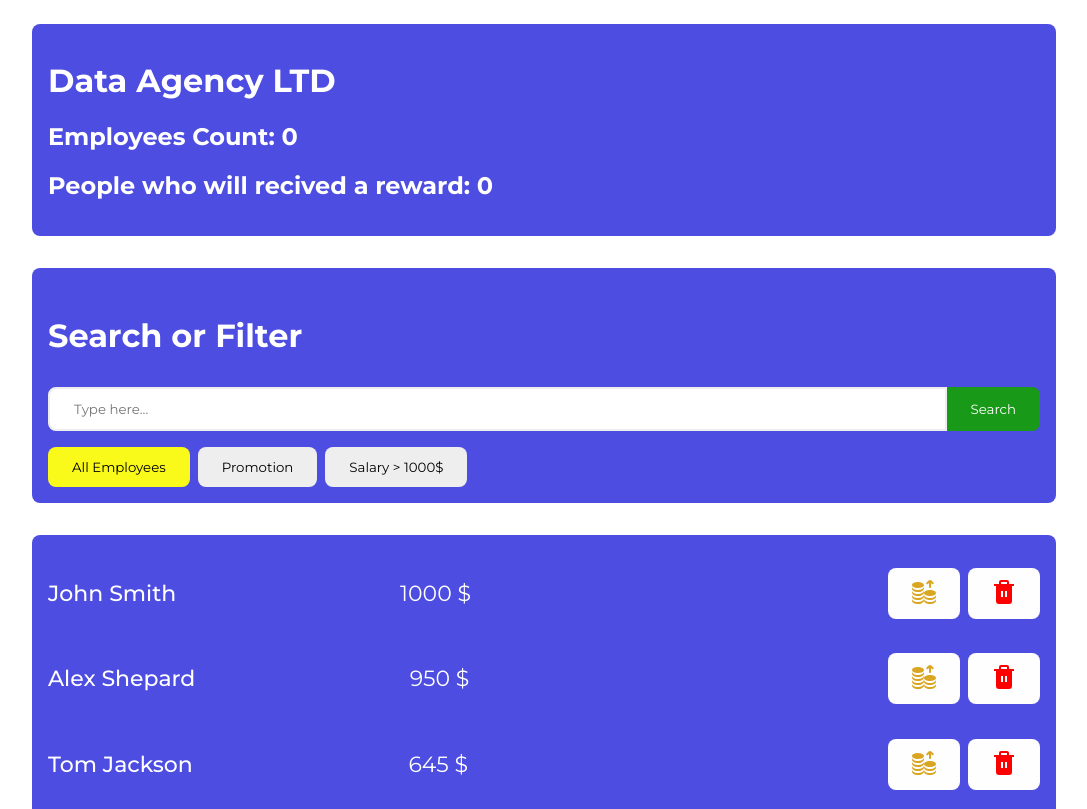
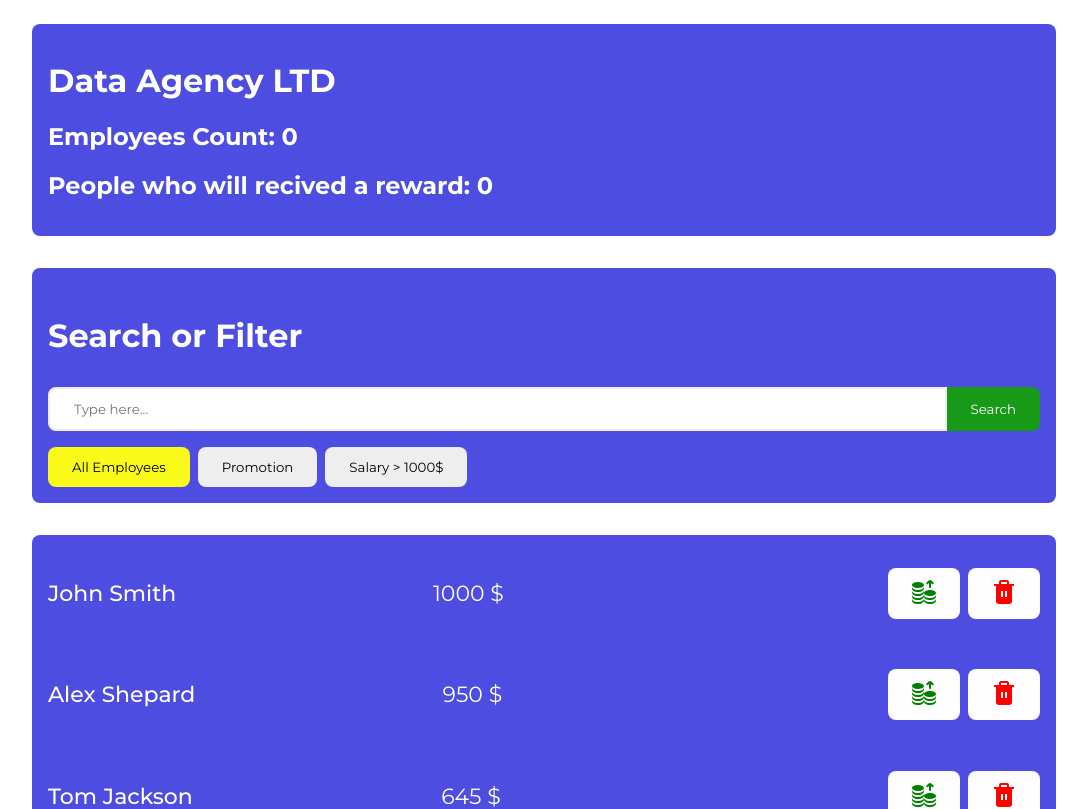
Before and after one commit to samilessons/employee, a React (Create React App) app: page / in a window 1280 px wide. Shown: the top 809 px of the page, without its empty margins (96-1183 px from the left). Built offline with nearby package versions, Linux system fonts and the light colour scheme.

Commit message:
added state in our app and all componnents we changed to class component

```diff
--- a/src/components/app-employees/app-employee-item/app-employee-item.css
+++ b/src/components/app-employees/app-employee-item/app-employee-item.css
@@ -2,6 +2,8 @@
   display: flex;
   justify-content: space-between;
   align-items: center;
+  cursor: pointer;
+  margin-bottom: 16px;
 
   .employee-name {
     font-size: 22px;
@@ -13,6 +15,7 @@
     border: none;
     color: #fff;
     font-size: 22px;
+    width: 20%;
   }
 
   .employee-btns {
@@ -29,6 +32,16 @@
         width: 24px;
         height: 24px;
       }
+
+      &.fav {
+        display: none;
+      }
+    }
+  }
+
+  &.increased {
+    .employee-name, .employee-salary {
+      color: gold;
     }
   }
 }
--- a/src/components/app-employees/app-employee-item/app-employee-item.jsx
+++ b/src/components/app-employees/app-employee-item/app-employee-item.jsx
@@ -1,13 +1,35 @@
+import { Component } from "react"
 import "./app-employee-item.css"
 
-export default function AppEmployeeItem({name, salary}) {
+export default class AppEmployeeItem extends Component {
+  constructor(props) {
+    super(props);
+    this.state = {
+      increase: false
+    }
+  }
+
+  onIncrease = () => {
+    this.setState(({ increase }) => ({
+      increase: !increase
+    }));
+  }
+
+  render() {
+    const { name, salary } = this.props;
+    const { increase } = this.state;
+
+    let classes = "app-employee-item";
+
+    if (increase) classes += " increased";
+
     return (
-    <div className="app-employee-item">
+      <div className={classes}>
         <h4 className="employee-name">{name}</h4>
         <input type="text" className="employee-salary" defaultValue={salary + " $"} />
         <div className="employee-btns">
-        <button>
-          <svg fill="goldenrod" xmlns="http://www.w3.org/2000/svg" viewBox="0 0 24 24">
+          <button onClick={this.onIncrease}>
+            <svg fill="green" xmlns="http://www.w3.org/2000/svg" viewBox="0 0 24 24">
               <path d="M0,5c0-1.657,2.686-3,6-3s6,1.343,6,3-2.686,3-6,3S0,6.657,0,5Zm6,11c3.421,0,6-1.505,6-3.5v-2c0,1.971-2.5,3.5-6,3.5S0,12.471,0,10.5v2c0,1.995,2.579,3.5,6,3.5Zm0-4c3.421,0,6-1.505,6-3.5v-2c0,1.971-2.5,3.5-6,3.5S0,8.471,0,6.5v2c0,1.995,2.579,3.5,6,3.5Zm12,4c3.314,0,6-1.343,6-3s-2.686-3-6-3-6,1.343-6,3,2.686,3,6,3Zm0,6c-3.5,0-6-1.529-6-3.5,0,1.971-2.5,3.5-6,3.5s-6-1.529-6-3.5v2c0,1.995,2.579,3.5,6,3.5s6-1.505,6-3.5c0,1.995,2.579,3.5,6,3.5s6-1.505,6-3.5v-2c0,1.971-2.5,3.5-6,3.5Zm0-4c-3.5,0-6-1.529-6-3.5,0,1.971-2.5,3.5-6,3.5S0,16.471,0,14.5v2c0,1.995,2.579,3.5,6,3.5s6-1.505,6-3.5c0,1.995,2.579,3.5,6,3.5s6-1.505,6-3.5v-2c0,1.971-2.5,3.5-6,3.5Zm-2.7-13.75c.254,0,.508-.096,.702-.289l.998-.981V7c0,.552,.447,1,1,1s1-.448,1-1V2.99l1.003,.976c.396,.385,1.028,.376,1.414-.019,.385-.396,.377-1.029-.02-1.414l-2.003-1.951c-.779-.775-2.041-.775-2.812-.004l-1.984,1.959c-.394,.388-.397,1.021-.01,1.414,.196,.198,.454,.297,.712,.297Z" />
             </svg>
           </button>
@@ -16,7 +38,13 @@ export default function AppEmployeeItem({name, salary}) {
               <path d="M17,4V2a2,2,0,0,0-2-2H9A2,2,0,0,0,7,2V4H2V6H4V21a3,3,0,0,0,3,3H17a3,3,0,0,0,3-3V6h2V4ZM11,17H9V11h2Zm4,0H13V11h2ZM15,4H9V2h6Z" />
             </svg>
           </button>
+          <button className="fav">
+            <svg fill="gold" xmlns="http://www.w3.org/2000/svg" viewBox="0 0 24 24">
+              <path d="M4.982,24,3.66,23l2.394-7.261L0,11.731V10H7.946l2.162-7h1.784l2.162,7H22v1.724l-6.056,4.119,2.438,7.175-1.391.961L11,19.348ZM17.827,7.926l-.481-.362.869-2.717L16,3.615V3h2.9l.785-3h.647l.784,3H24v.611L21.8,4.884l.884,2.686-.5.349L20.01,6.238Z" />
+            </svg>
+          </button>
         </div>
       </div>
     );
   }
+}
--- a/src/components/app-employees/app-employee-list/app-employee-list.jsx
+++ b/src/components/app-employees/app-employee-list/app-employee-list.jsx
@@ -1,6 +1,9 @@
+import { Component } from "react";
 import AppEmployeeItem from "../app-employee-item/app-employee-item";
 
-export default function AppEmployeeList({ data }) {
+export default class AppEmployeeList extends Component {
+  render() {
+    const { data } = this.props;
     const employees = data.map(item => {
       return <AppEmployeeItem key={item.id} {...item} />;
     });
@@ -11,3 +14,4 @@ export default function AppEmployeeList({ data }) {
       </div>
     );
   }
+}
--- a/src/components/app-filter/app-filter.jsx
+++ b/src/components/app-filter/app-filter.jsx
@@ -1,6 +1,8 @@
+import { Component } from "react";
 import "./app-filter.css";
 
-export default function AppFilter() {
+export default class AppFilter extends Component {
+  render() {
     return (
       <div className="app-filter">
         <button className="active_btn" type="button">All Employees</button>
@@ -9,3 +11,4 @@ export default function AppFilter() {
       </div>
     );
   }
+}
--- a/src/components/app-info/app-info.jsx
+++ b/src/components/app-info/app-info.jsx
@@ -1,6 +1,8 @@
+import { Component } from "react";
 import "./app-info.css"
 
-export default function AppInfo() {
+export default class AppInfo extends Component {
+  render() {
     return (
       <div className="app-info block">
         <h1>Data Agency LTD</h1>
@@ -9,3 +11,4 @@ export default function AppInfo() {
       </div>
     );
   }
+}
--- a/src/components/app-search/app-search.jsx
+++ b/src/components/app-search/app-search.jsx
@@ -1,6 +1,8 @@
+import { Component } from "react";
 import "./app-search.css"
 
-export default function AppSearch() {
+export default class AppSearch extends Component {
+  render() {
     return (
       <div className="app-search">
         <input
@@ -11,3 +13,4 @@ export default function AppSearch() {
       </div>
     );
   }
+}
```
Also changed, not shown: src/components/app-add-employee/app-add-new-employee.jsx (+5 -2 lines), src/components/app/app.jsx (+7 -3 lines). Lines whose indentation alone changed are shown as unchanged.
